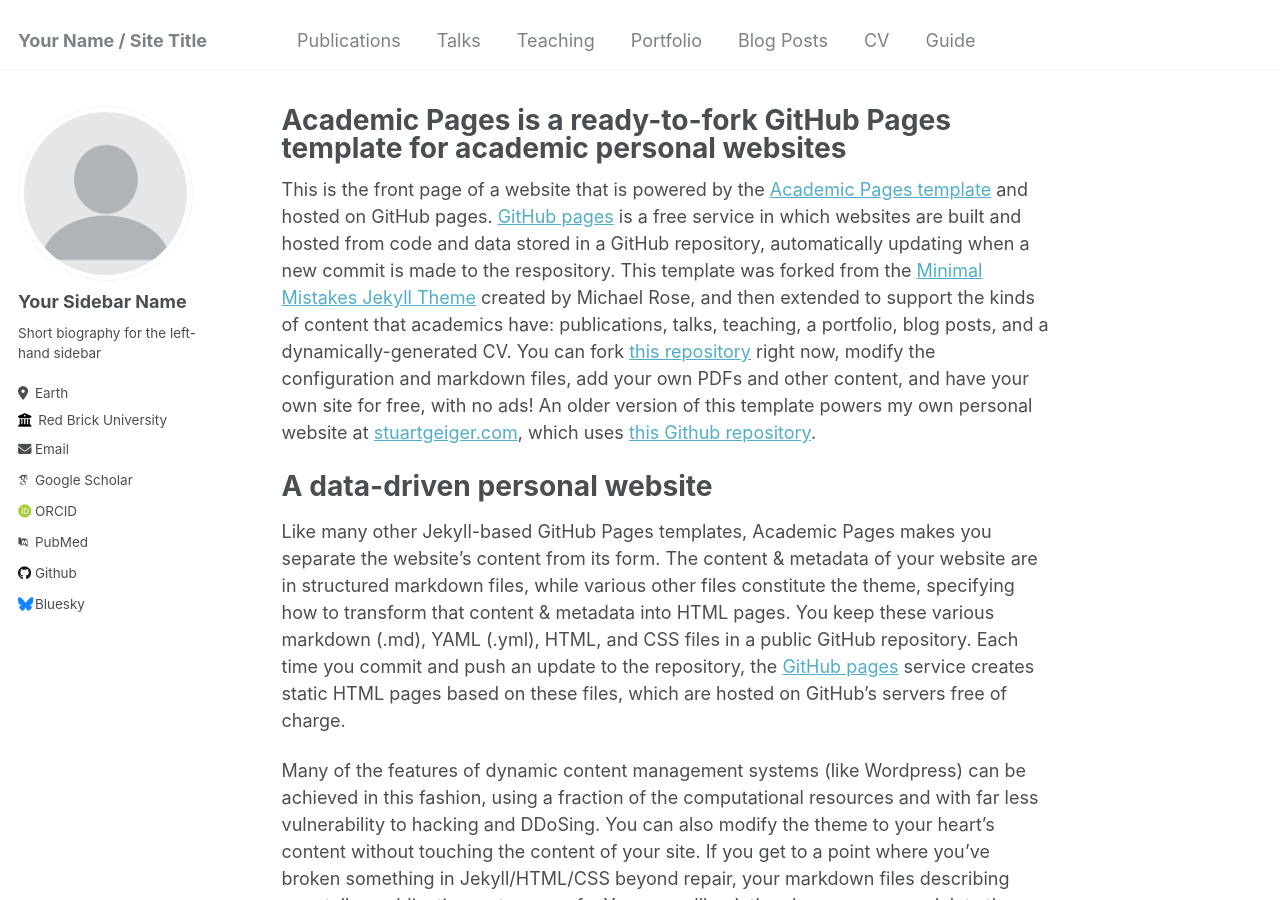
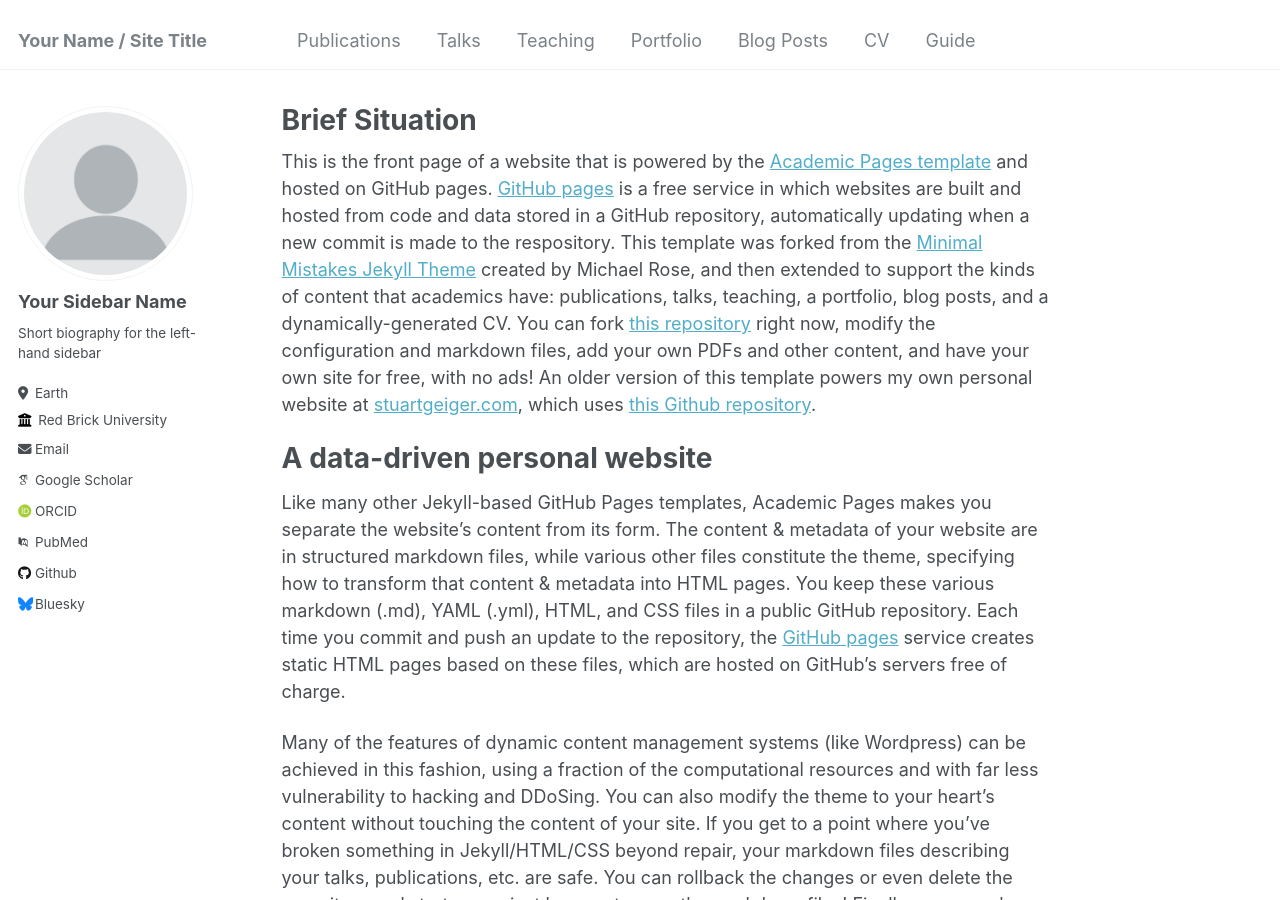
Before and after one commit to Chenglu0426/Chenglu0426.github.io, a Jekyll site: the page built from _pages/about.md, in a window 1280 px wide and 900 px high. Built offline with Jekyll 4.4.1, drawn with Linux system fonts in a browser that asks for light colours; some web fonts are replaced.

Commit message:
Update about.md

```diff
--- a/_pages/about.md
+++ b/_pages/about.md
@@ -1,6 +1,6 @@
 ---
 permalink: /
-title: "Academic Pages is a ready-to-fork GitHub Pages template for academic personal websites"
+title: "Brief Situation"
 author_profile: true
 redirect_from:
   - /about/
```
